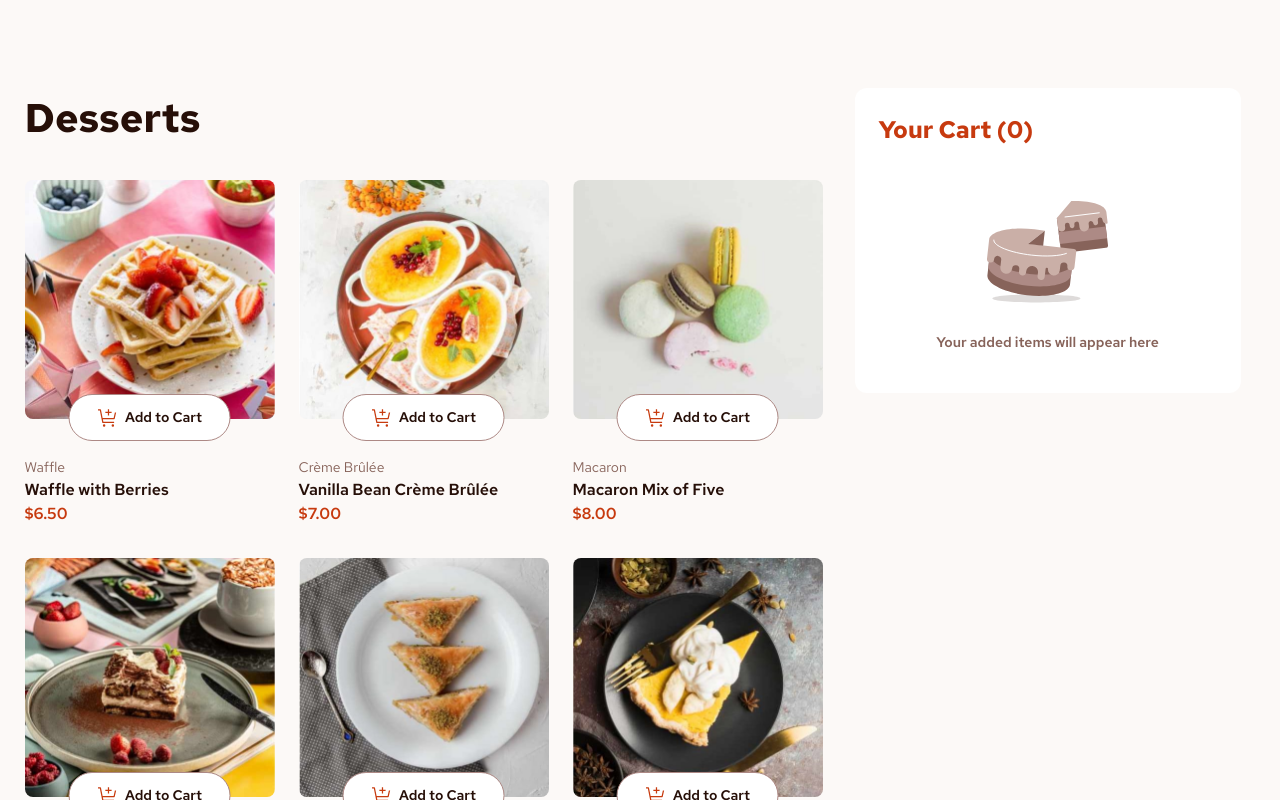
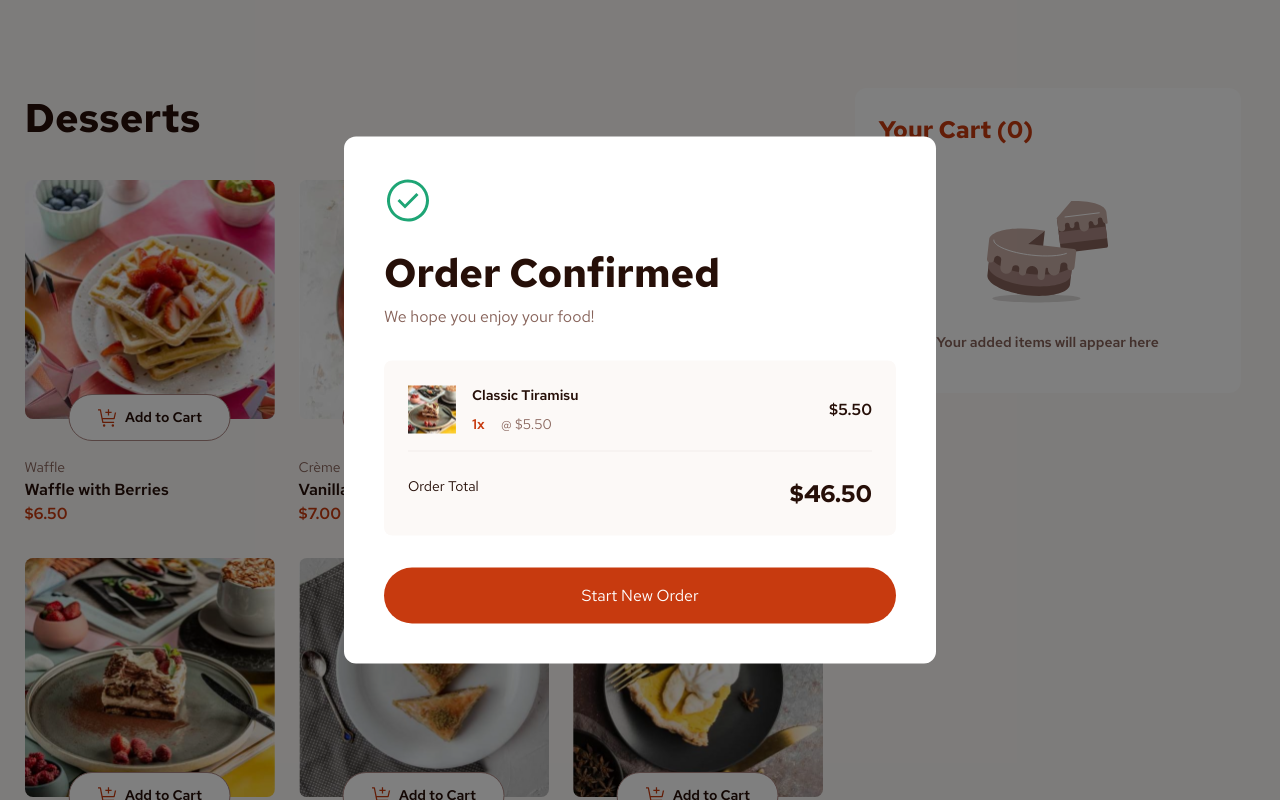
Before and after one commit to TimurVoskaley/Product-list-with-cart, a plain HTML site: page index.html in a window 1280 px wide. Shown: the top 800 px of the page. Drawn offline with nearby package versions, Linux system fonts and the light colour scheme; files that its build step writes are made by us from their sources.

Commit message:
The static layout of the order confirmation pop-up window has been completed

```diff
--- a/index.html
+++ b/index.html
@@ -14,6 +14,7 @@
     href="./styles/main.css"
   >
   <script src="index.js" defer></script>
+
 </head>
 <body>
 
@@ -29,20 +30,59 @@
         <ul class="cart__list"></ul>
         <div class="cart__total-prace total-prace">
           <p class="total-prace__title">Order Total</p>
-          <p class="total-prace__price">$46.50</p>
+          <p class="total-prace__price"></p>
         </div>
         <div class="cart__banner">
           <p class="cart__banner-title">This is a <span>carbon-neutral</span> delivery</p>
         </div>
         <button
-          class="cart__confirm-button"
-          type="button"
+          class="cart__confirm-button order-button"
+          type="submit"
         >
           Confirm Order
         </button>
       </div>
 
     </aside>
+
+    <div class="popup" >
+      <article class="popup__wrapper">
+        <header class="popup__header">
+          <h2 class="popup__title">Order Confirmed</h2>
+          <p class="popup__subtitle">We hope you enjoy your food!</p>
+        </header>
+        <div class="popup__order-info">
+          <ul class="popup__order-list">
+            <li class="popup__item">
+              <img
+                class="popup__item-image"
+                src="./assets/images/image-tiramisu-thumbnail.jpg"
+                alt="order product image"
+                width="48"
+                height="48"
+              >
+              <div class="popup__item-info-wrapper">
+                <p class="popup__item-title">Classic Tiramisu</p>
+                <div class="popup__item-count-and-price-wrap">
+                  <p class="popup__item-count">1x</p>
+                  <p class="popup__item-price">@ $5.50</p>
+                </div>
+              </div>
+              <span class="popup__item-total-price">$5.50</span>
+            </li>
+          </ul>
+          <div class="popup__total-prace total-prace">
+            <p class="total-prace__title">Order Total</p>
+            <p class="total-prace__price">$46.50</p>
+          </div>
+        </div>
+        <button
+          class="popup__new-order-button order-button"
+          type="button">
+          Start New Order
+        </button>
+      </article>
+    </div>
   </main>
 
   <div class="attribution">
--- a/styles/_globals.scss
+++ b/styles/_globals.scss
@@ -15,3 +15,9 @@ body {
   clip: rect(0 0 0 0) !important;
   overflow: hidden !important;
 }
+
+.no-scroll {
+ overflow: hidden !important;
+ position: fixed; /* Для iOS */
+ width: 100%;
+}
--- a/styles/blocks/_cart.scss
+++ b/styles/blocks/_cart.scss
@@ -102,6 +102,10 @@
     }
   }
 
+  &__total-prace {
+    margin-block: rem(24);
+  }
+
   &__banner {
     display: flex;
     align-items: center;
@@ -110,6 +114,7 @@
     background-color: var(--color-rose-50);
     border-radius: rem(8);
     gap: rem(8);
+    margin-bottom: rem(24);
 
     &:before {
       content: '';
@@ -130,29 +135,11 @@
       font-weight: 700;
     }
   }
-
-  &__confirm-button {
-    width: 100%;
-    display: flex;
-    align-items: center;
-    justify-content: center;
-    border: none;
-    background-color: var(--color-red);
-    color: white;
-    border-radius: rem(999);
-    padding-block: rem(16);
-    margin-top: rem(24);
-
-    &:hover {
-      background-color: color-mix(in srgb, var(--color-red) 75%, #000 25%);
-    }
-  }
 }
 
 .total-prace {
   display: flex;
   justify-content: space-between;
-  margin-block: rem(24);
 
   &__title {
     font-size: rem(14);
@@ -166,3 +153,20 @@
     color: var(--color-rose-900);
   }
 }
+
+.order-button {
+  width: 100%;
+  display: flex;
+  align-items: center;
+  justify-content: center;
+  border: none;
+  background-color: var(--color-red);
+  color: white;
+  border-radius: rem(999);
+  padding-block: rem(16);
+
+
+  &:hover {
+    background-color: color-mix(in srgb, var(--color-red) 75%, #000 25%);
+  }
+}
--- /dev/null
+++ b/styles/blocks/_popup.scss
@@ -0,0 +1,131 @@
+@use '../helpers' as *;
+
+.popup {
+  position: fixed;
+  left: 0;
+  top: 0;
+  width: 100%;
+  height: 100%;
+  background-color: rgba(0, 0, 0, 0.5);
+  z-index: 1000;
+
+
+
+  &__wrapper {
+    @include abs-center;
+    display: flex;
+    flex-direction: column;
+    max-width: rem(592);
+    width: 100%;
+    padding: rem(40);
+    background-color: white;
+    border-radius: rem(12);
+    gap: rem(32);
+  }
+
+  &__header {
+    display: flex;
+    flex-direction: column;
+    align-items: flex-start;
+  }
+
+  &__title {
+    font-size: rem(40);
+    line-height: 120%;
+    font-weight: 700;
+    color: var(--color-rose-900);
+    margin-bottom: rem(8);
+
+    &:before {
+      content: '';
+      display: block;
+      width: rem(48);
+      height: rem(48);
+      background-image: url("/assets/icons/icon-order-confirmed.svg");
+      background-repeat: no-repeat;
+      margin-bottom: rem(24);
+    }
+  }
+
+  &__subtitle {
+    font-size: rem(16);
+    font-weight: 400;
+    color: var(--color-rose-500)
+  }
+
+  &-info-wrapper {
+    display: flex;
+    flex-direction: column;
+    gap: rem(8);
+
+
+  }
+
+  &__order-info {
+    background-color: var(--color-rose-50);
+    border-radius: rem(8);
+    padding: rem(24)
+  }
+
+  &__item {
+    display: flex;
+    justify-content: space-between;
+    align-items: center;
+    padding-bottom: rem(16);
+    border-bottom: 1px solid var(--color-rose-100);
+
+    &:not(:first-child) {
+      padding-top: rem(16);
+    }
+
+    &-image {
+      width: rem(48);
+      height: rem(48);
+      margin-right: rem(16);
+    }
+
+    &-info-wrapper {
+      display: flex;
+      flex-direction: column;
+      align-items: flex-start;
+      gap: rem(8);
+      flex-grow: 1;
+    }
+
+    &-title {
+      font-size: rem(14);
+      font-weight: 600;
+      color: var(--color-rose-900);
+    }
+
+    &-count-and-price-wrap {
+      display: flex;
+      gap: rem(8);
+    }
+
+    &-count {
+      width: rem(21);
+      text-align: left;
+      font-size: rem(14);
+      font-weight: 600;
+      color: var(--color-red);
+    }
+
+    &-price {
+      font-size: rem(14);
+      font-weight: 400;
+      color: var(--color-rose-500);
+    }
+
+    &-total-price {
+      font-size: rem(16);
+      font-weight: 600;
+      color: var(--color-rose-900);
+    }
+
+  }
+
+  &__total-prace {
+    margin-top: rem(24);
+  }
+}
--- a/styles/main.scss
+++ b/styles/main.scss
@@ -6,3 +6,4 @@
 @use 'blocks/main-content';
 @use "blocks/cart";
 @use 'media';
+@use 'blocks/popup';
```
Also changed, not shown: index.js (+7 -0 lines), styles/_media.scss (+15 -0 lines).
